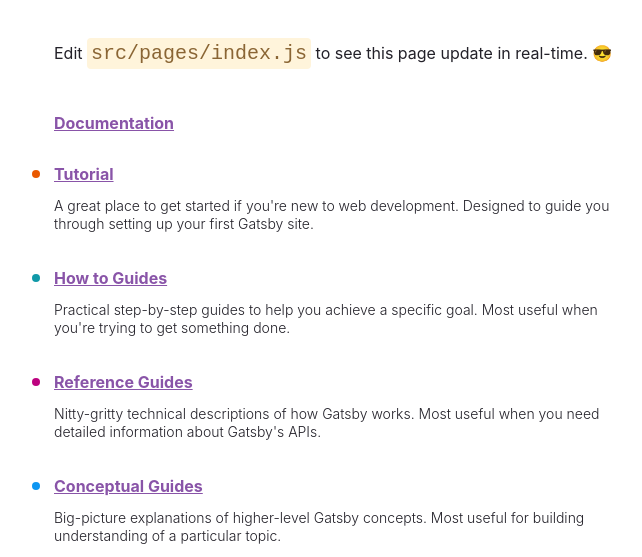
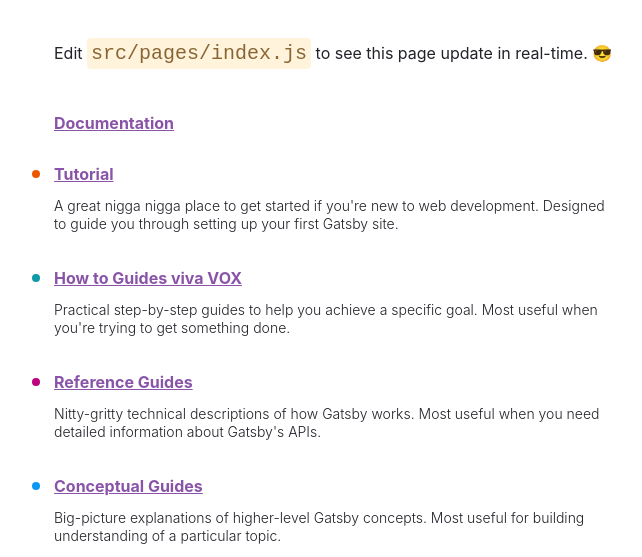
Before and after one commit to paco-munoz/gatsby-test, a Gatsby site: page / in a window 1280 px wide. Shown: the part 243-800 px from the top of the page, without its empty margins (50-692 px from the left). Built offline with nearby package versions, Linux system fonts and the light colour scheme; Gatsby itself is replaced by a stand-in of ours.

Commit message:
testing gatsby cloud

```diff
--- a/src/pages/index.js
+++ b/src/pages/index.js
@@ -84,11 +84,11 @@
     text: "Tutorial",
     url: "https://www.gatsbyjs.com/docs/tutorial/",
     description:
-      "A great place to get started if you're new to web development. Designed to guide you through setting up your first Gatsby site.",
+      "A great nigga nigga place to get started if you're new to web development. Designed to guide you through setting up your first Gatsby site.",
     color: "#E95800",
   },
   {
-    text: "How to Guides",
+    text: "How to Guides viva VOX",
     url: "https://www.gatsbyjs.com/docs/how-to/",
     description:
       "Practical step-by-step guides to help you achieve a specific goal. Most useful when you're trying to get something done.",
```
